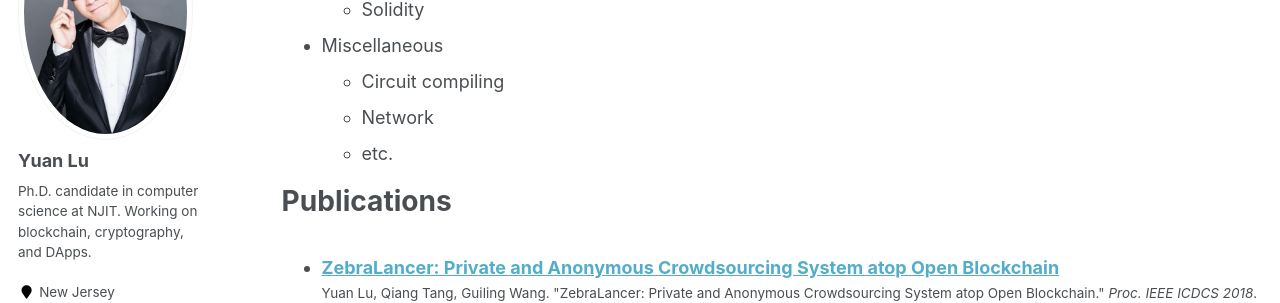
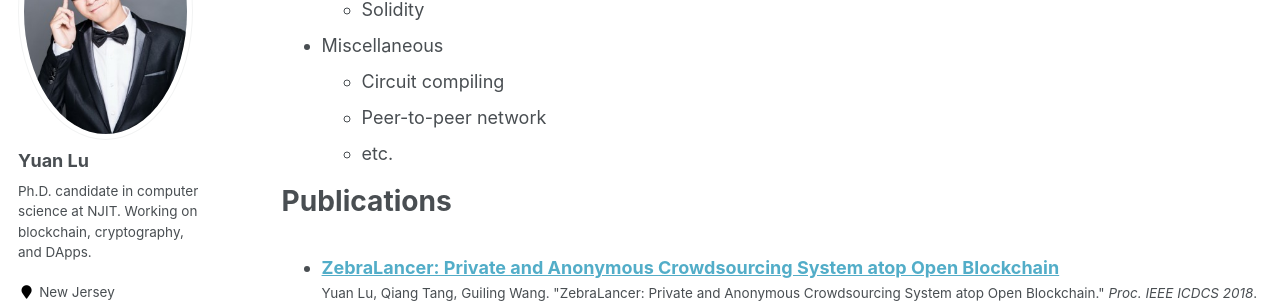
Before and after one commit to yylluu/yylluu.github.io, a Jekyll site: the page built from _pages/cv.md, in a window 1280 px wide and 900 px high, scrolled down 725 px. Shown: the part 153-456 px from the top of the window. Built offline with Jekyll 4.4.1, drawn with Linux system fonts in a browser that asks for light colours.

Commit message:
Update cv.md

```diff
--- a/_pages/cv.md
+++ b/_pages/cv.md
@@ -35,7 +35,7 @@ Skills
   * Solidity
 * Miscellaneous
   * Circuit compiling
-  * Network
+  * Peer-to-peer network
   * etc.
 
 Publications
```
